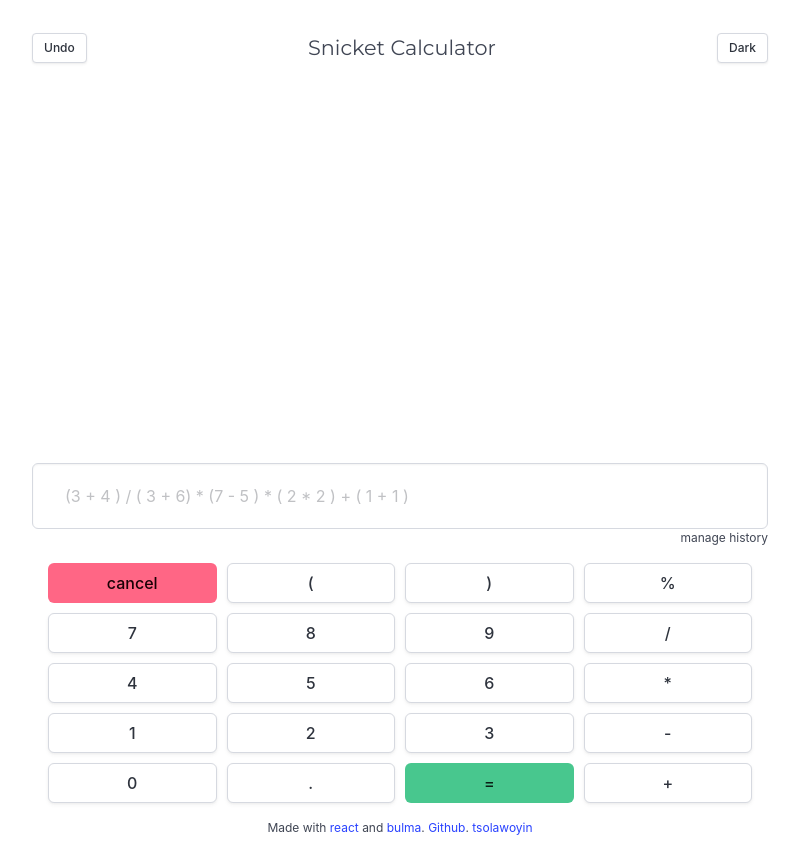
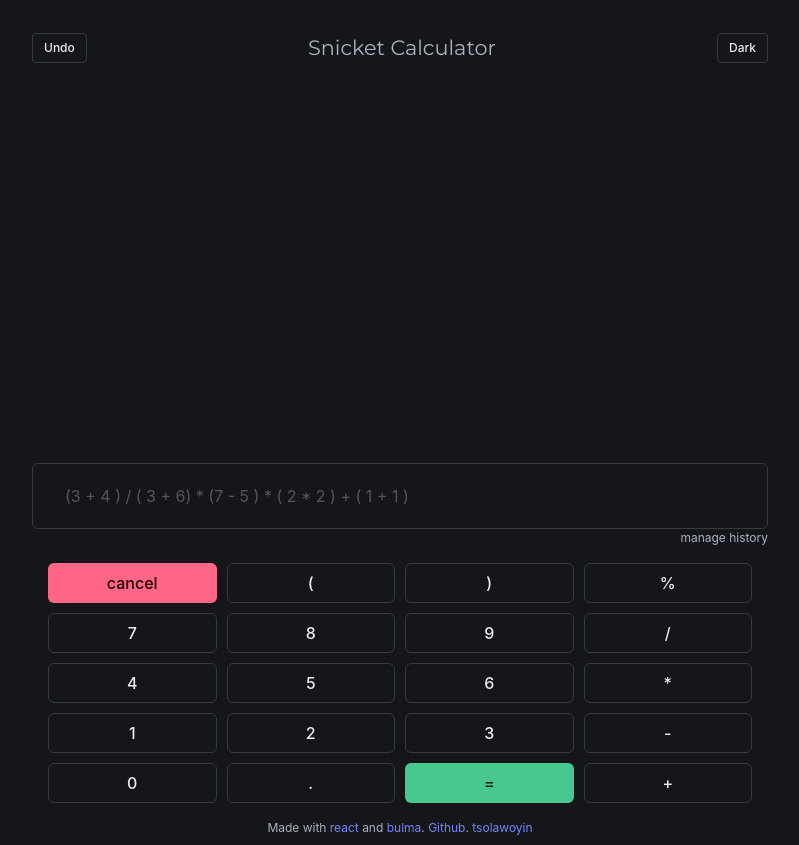
Before and after one commit to tsolawoyin/react.js, a React (Vite) app: page / in a window 1280 px wide. Shown: the whole page, without its empty margins (240-1039 px from the left). Built offline with nearby package versions, Linux system fonts and the light colour scheme.

Commit message:
Modify light mode

```diff
--- a/src/components/Header.jsx
+++ b/src/components/Header.jsx
@@ -2,15 +2,21 @@ import { useState } from "react";
 import "../css/Header.css";
 
 function Header () {
-    let [lightMode, setLightMode] = useState("Dark");
+    let [lightMode, setLightMode] = useState(localStorage.getItem("lightmode") || "Dark");
+
+    if (lightMode == "Dark") {
+        document.documentElement.setAttribute("data-theme", "dark")
+    } else {
+        document.documentElement.setAttribute("data-theme", "light")
+    }
 
     function handleClick () {
         if (lightMode == "Dark") {
-            document.documentElement.setAttribute("data-theme", "light")
             setLightMode("Light");
+            localStorage.setItem("lightmode", "Light")
         } else {
-            document.documentElement.setAttribute("data-theme", "dark")
             setLightMode("Dark");
+            localStorage.setItem("lightmode", "Dark")
         }
     }
 
```
